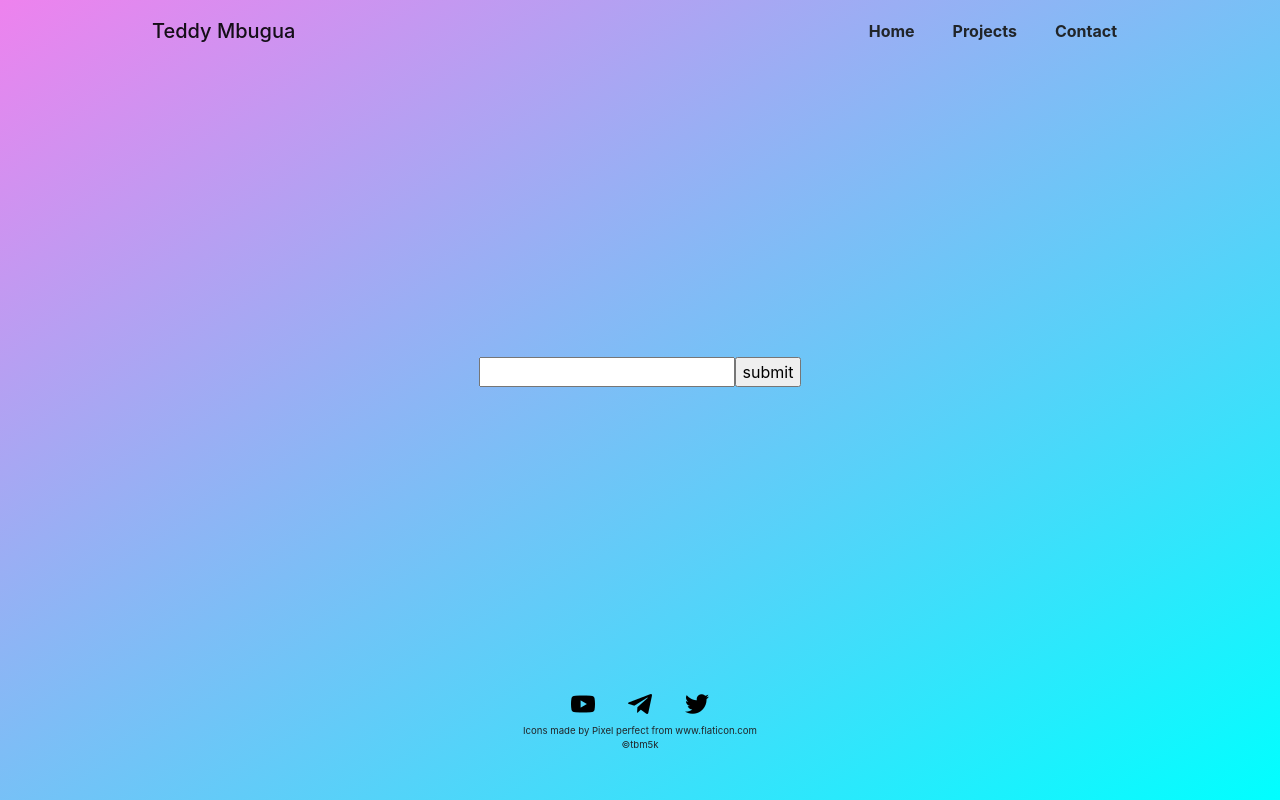
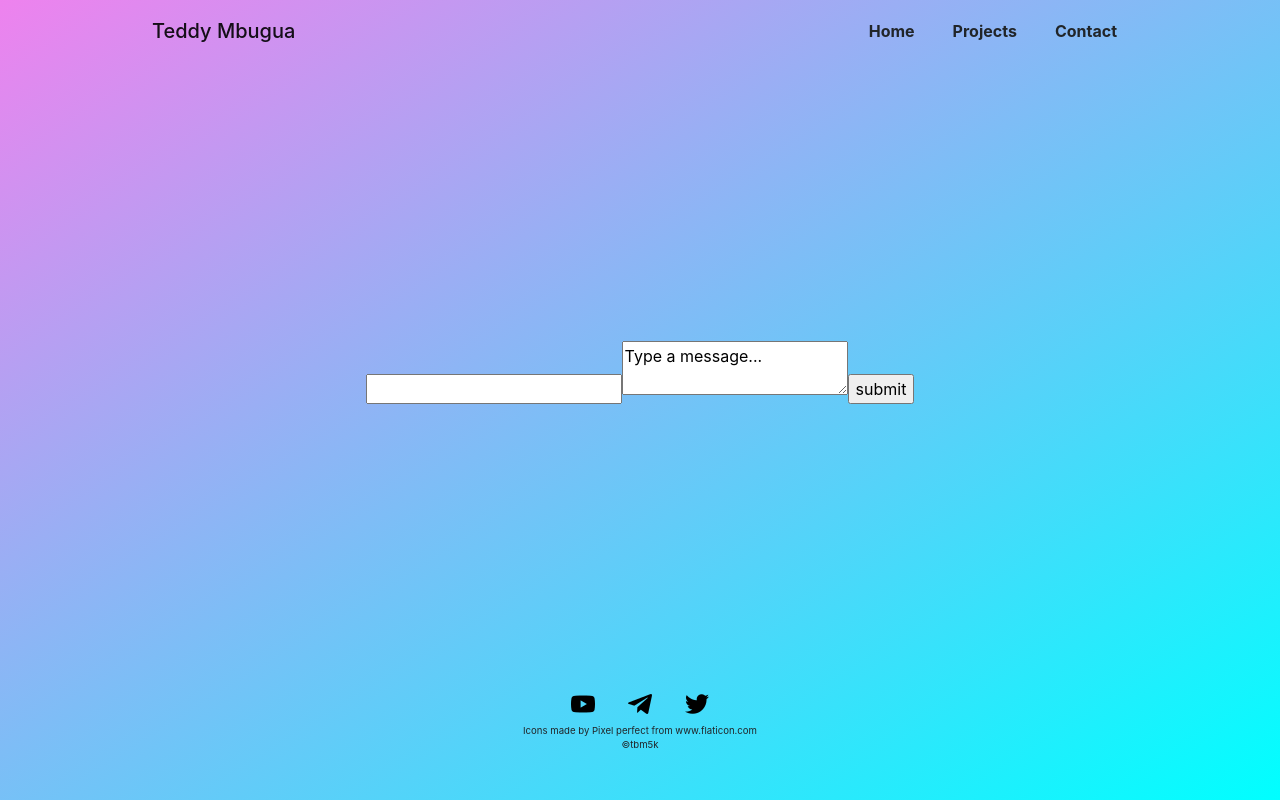
Before and after one commit to tbm5k/my-site, a React (Create React App) app: page /contact in a window 1280 px wide. Built offline with nearby package versions, Linux system fonts and the light colour scheme.

Commit message:
handling multiple inputes

```diff
--- a/src/components/Contact.js
+++ b/src/components/Contact.js
@@ -5,21 +5,26 @@ class Contact extends React.Component{
     constructor(props){
         super(props);
         this.state = {
-            value : ' '
+            from : '',
+            message : 'Type a message...'
         }
 
-        this.handleChange = this.handleChange.bind(this);
+        this.handleInputChange = this.handleInputChange.bind(this);
         this.handleSubmit = this.handleSubmit.bind(this);
     }
 
-    handleChange(event){
+    handleInputChange(event){
+
+        const target = event.target
+        const value = target.type === "email" ? target.from : target.message;
+
         this.setState({
-            value: event.target.value
+            [target.name] : event.target.value
         });
     }
 
     handleSubmit(event){
-        alert('Name : ' + this.state.value);
+        alert('Email : ' + this.state.from + 'Message : ' + this.state.message);
         event.preventDefault();
     }
 
@@ -27,7 +32,8 @@ class Contact extends React.Component{
         return(
             <div>
                 <form onSubmit={this.handleSubmit}>
-                    <input type="text" value={this.state.value} onChange={this.handleChange}/>
+                    <input name="from" type="email" value={this.state.from} onChange={this.handleInputChange}/>
+                    <textarea name="message" type="text" value={this.state.message} onChange={this.handleInputChange}/>
                     <input type="submit" value="submit"/>
                 </form>
             </div>
```
